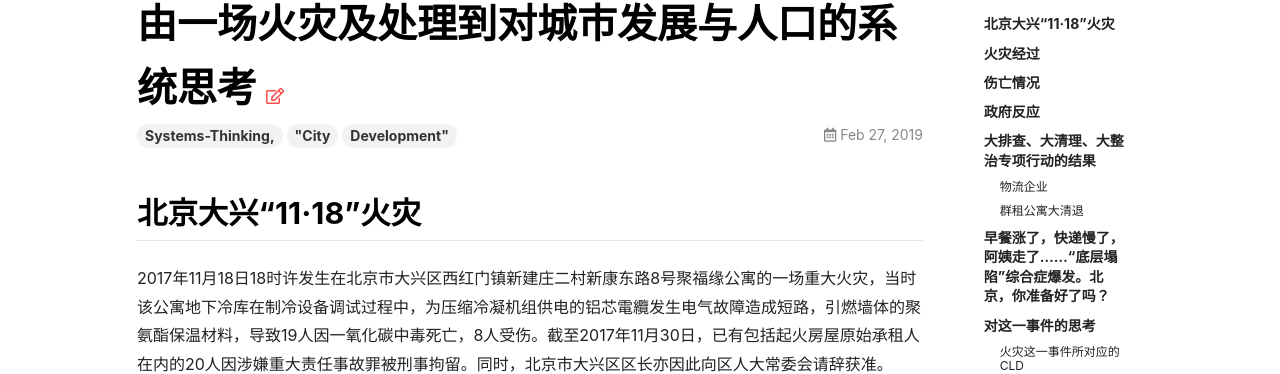
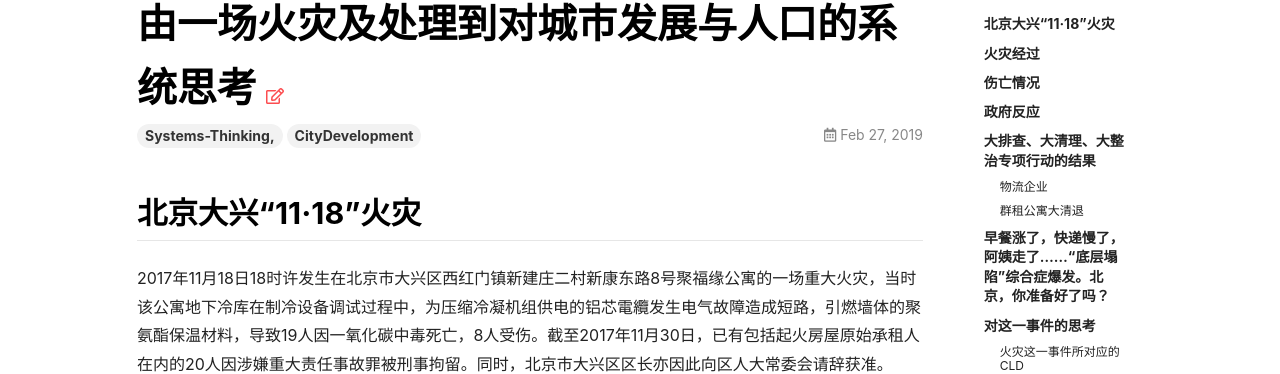
Before and after one commit to wjmmx/wjmmx.github.io, a Jekyll site: the page built from _posts/2019-02-27-SystemsThinking-Fire.md, in a window 1280 px wide and 900 px high. Shown: the part 112-486 px from the top of the window. Built offline with Jekyll 4.4.1, drawn with Linux system fonts in a browser that asks for light colours; nearby versions of some CDN libraries; comment, search, counter and statistics services are not loaded.

Commit message:
modify tag

```diff
--- a/_posts/2019-02-27-SystemsThinking-Fire.md
+++ b/_posts/2019-02-27-SystemsThinking-Fire.md
@@ -1,7 +1,7 @@
 ---
 title: 由一场火灾及处理到对城市发展与人口的系统思考
 key: 20190227
-tags: Systems-Thinking, "City Development"
+tags: Systems-Thinking, CityDevelopment
 ---
 
 ## 北京大兴“11·18”火灾
```
